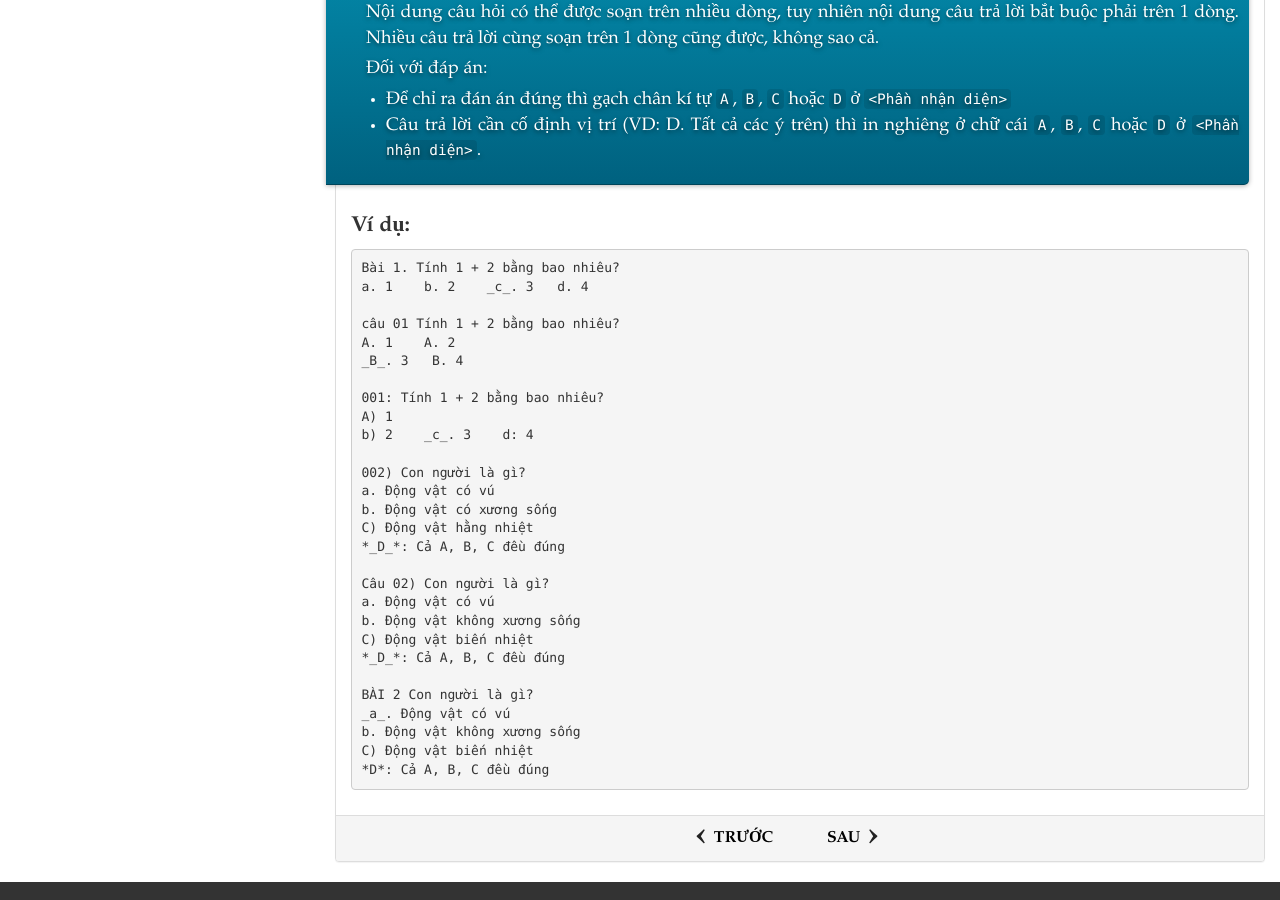
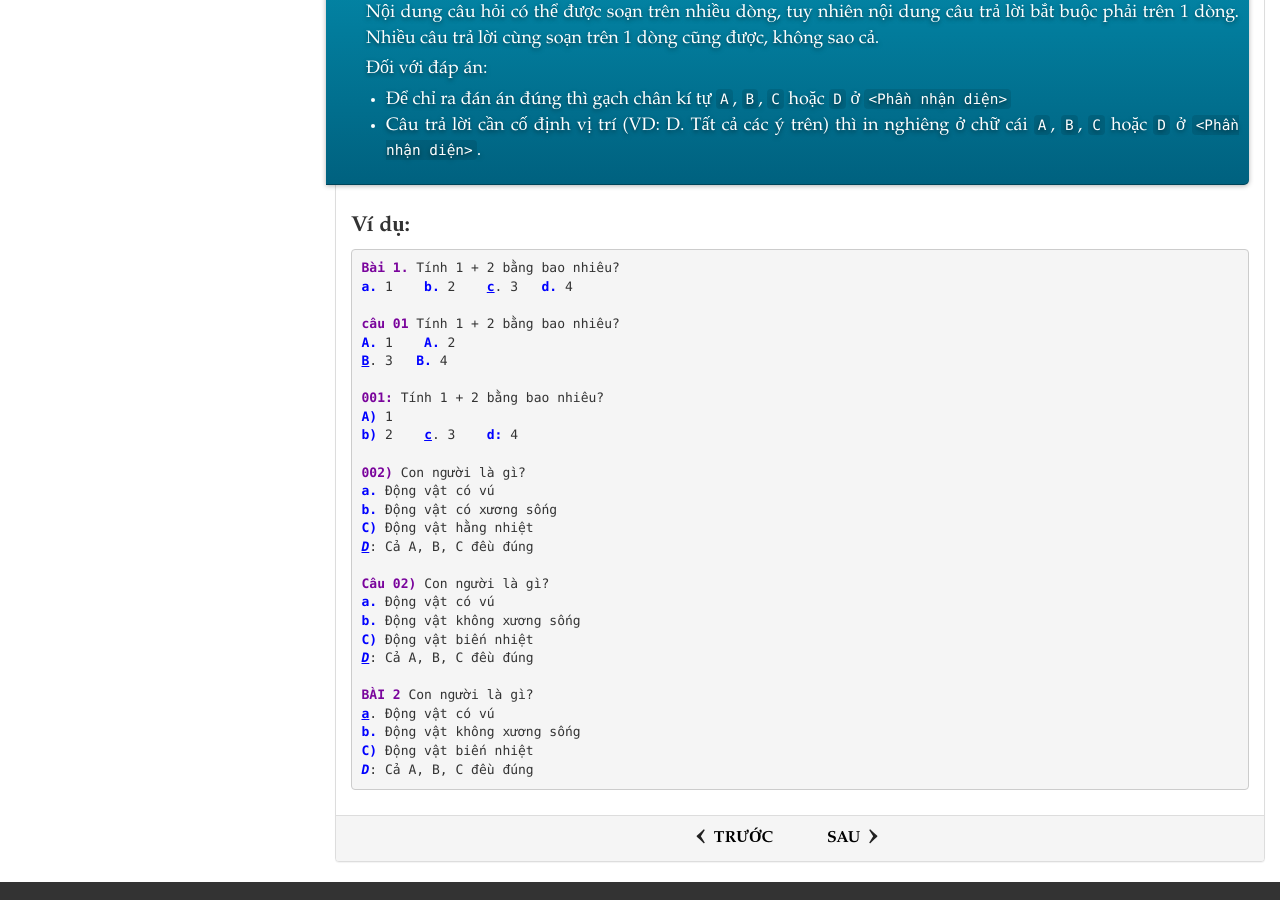
Before and after one commit to HoanChan/HoanChan.github.io, a Jekyll site: the page built from _projects/hc-mix/question.md, in a window 1280 px wide and 900 px high, scrolled down 1242 px. Built offline with Jekyll 4.4.1, drawn with Linux system fonts in a browser that asks for light colours.

Commit message:
Sửa question

````diff
--- a/_config.yml
+++ b/_config.yml
@@ -1,6 +1,9 @@
-markdown: kramdown
-highlighter: rouge
-
+# markdown: kramdown
+# highlighter: rouge
+kramdown:
+  input: GFM
+  syntax_highlighter: rouge
+  parse_block_html: true
 # gauges_id: 503c5af6613f5d0f19000027
 google_analytics_id: UA-50247134-3
 # google_site_verification: onQcXpAvtHBrUI5LlroHNE_FP0b2qvFyPq7VZw36iEY
@@ -75,3 +78,7 @@ gems:
 exclude:
   - .gitignore
   - README.md
+  # - _dev
+  # - _it
+  # - _projects
+  # - _word
--- a/_projects/hc-mix/question.md
+++ b/_projects/hc-mix/question.md
@@ -97,4 +97,4 @@ b. Động vật không xương sống
 C) Động vật biến nhiệt
 *D*: Cả A, B, C đều đúng
 ```
-{: .sh_syntax }
+{: .sh_hc-mix }
````
